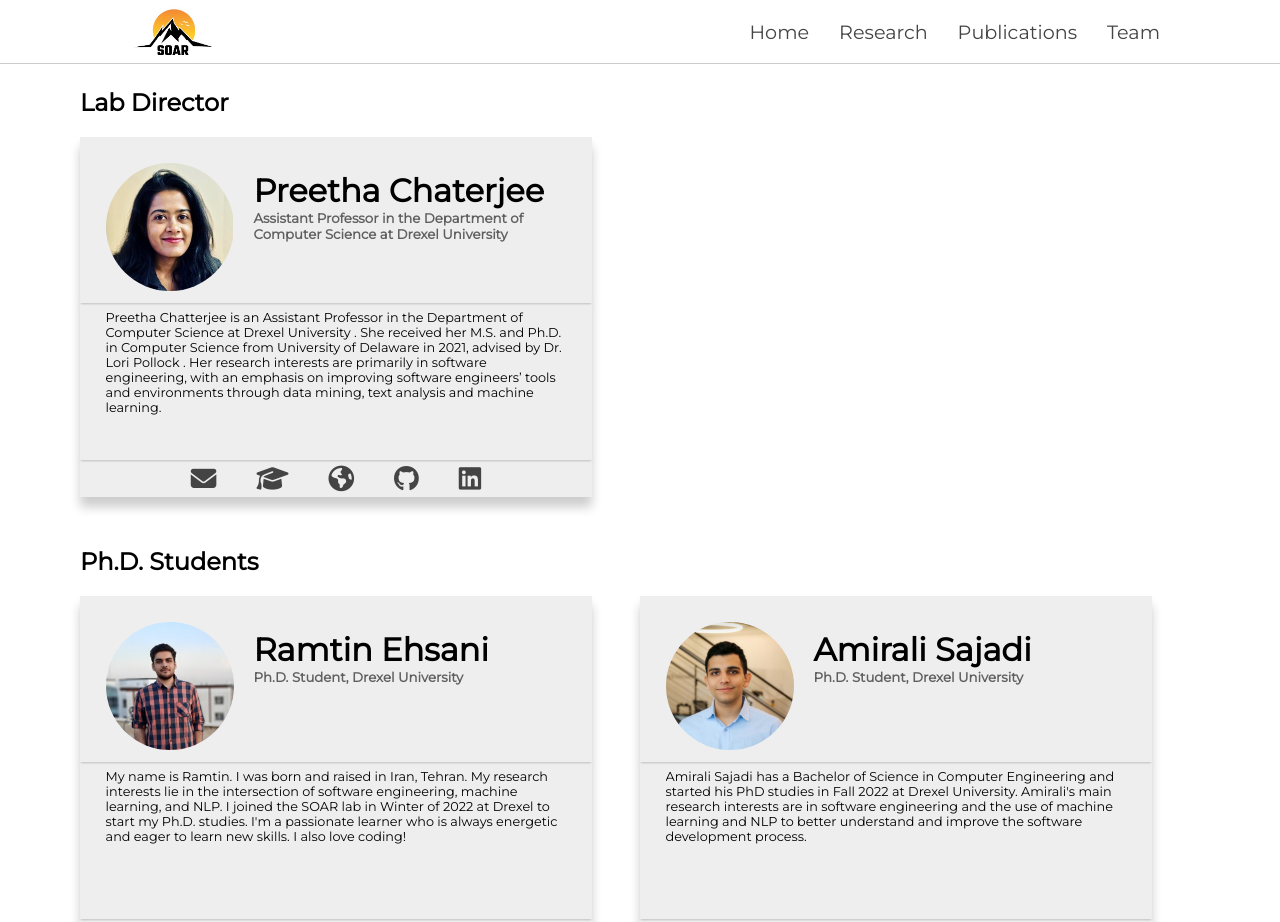
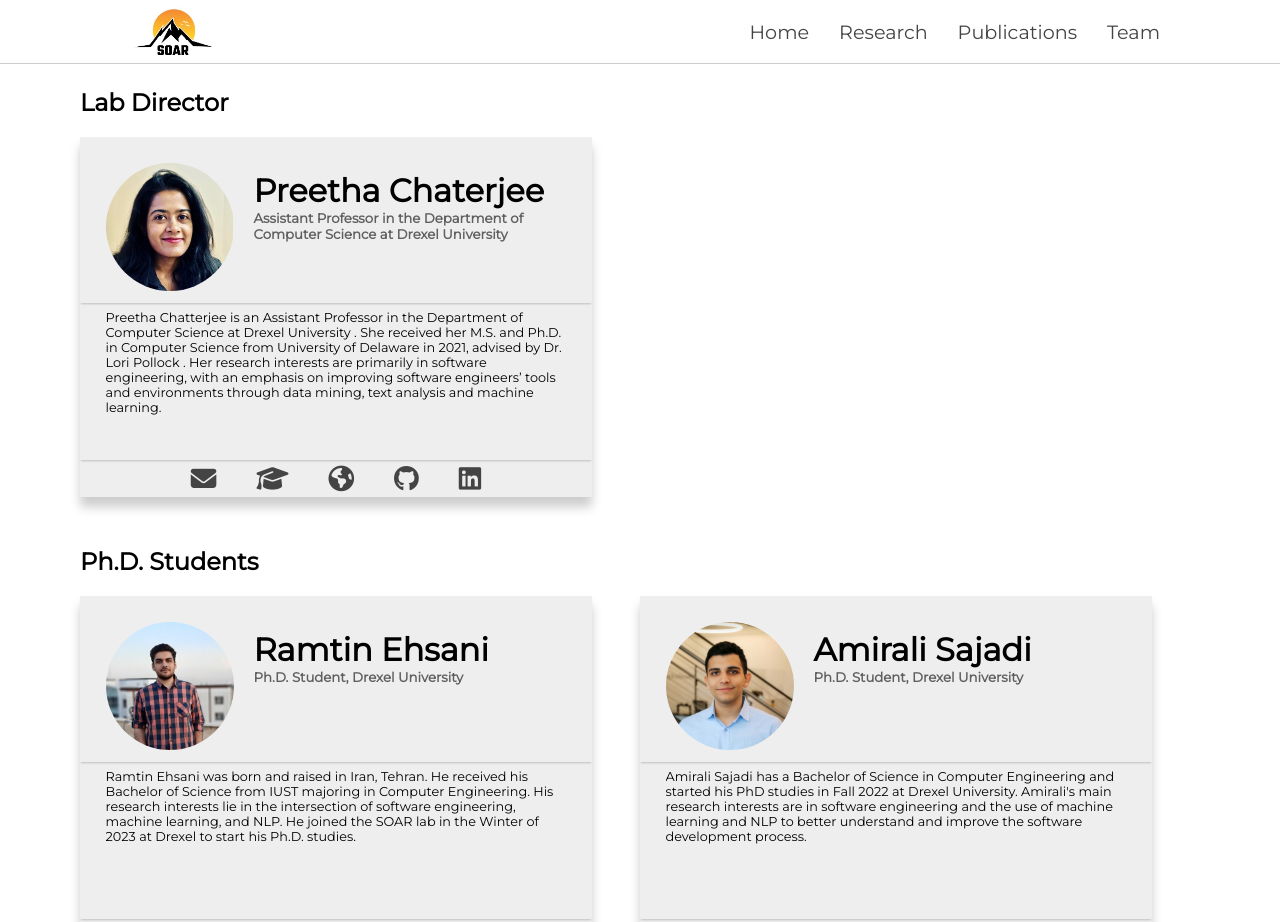
Before and after one commit to SOAR-Lab/soar-lab-old-website, a React (Create React App) app: page /#/Team in a window 1280 px wide. Shown: the top 922 px of the page. Built offline with nearby package versions, Linux system fonts and the light colour scheme.

Commit message:
edited Ramtin's text

```diff
--- a/src/Components/Members/TeamMembers.js
+++ b/src/Components/Members/TeamMembers.js
@@ -16,7 +16,7 @@ export const TeamMembers = [
         name: 'Ramtin Ehsani',
         picture: '/ramtine.jpeg',
         position: 'Ph.D. Student, Drexel University',
-        info: 'My name is Ramtin. I was born and raised in Iran, Tehran. My research interests lie in the intersection of software engineering, machine learning, and NLP. I joined the SOAR lab in Winter of 2022 at Drexel to start my Ph.D. studies. I\'m a passionate learner who is always energetic and eager to learn new skills. I also love coding!',
+        info: 'Ramtin Ehsani was born and raised in Iran, Tehran. He received his Bachelor of Science from IUST majoring in Computer Engineering. His research interests lie in the intersection of software engineering, machine learning, and NLP. He joined the SOAR lab in the Winter of 2023 at Drexel to start his Ph.D. studies.',
         email: 'Ramtin.Ehsani@drexel.edu',
         github: 'https://github.com/ramtin-ehsani',
         linkedin: 'https://www.linkedin.com/in/ramtin-ehsani/',
```
